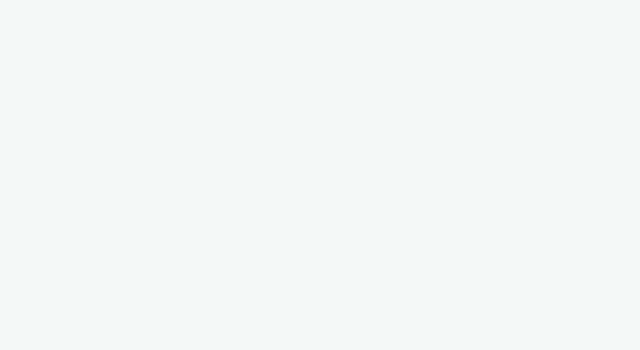
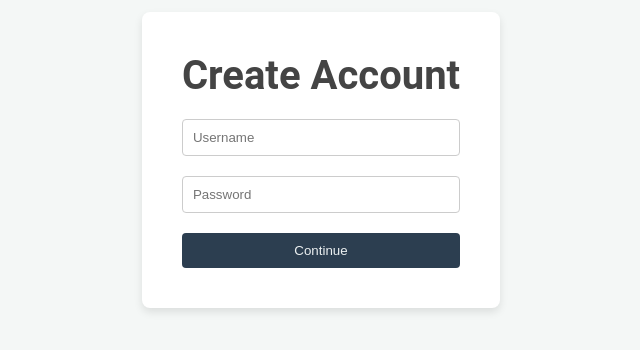
Before and after one commit to Rstarkey013/Bacnet, a React (Create React App) app: page /initial-signup in a window 1280 px wide. Before the commit this address had no page. Shown: the part 240-590 px from the top of the page, without its empty margins (319-959 px from the left). Built offline with nearby package versions, Linux system fonts and the light colour scheme.

Commit message:
Added InitialSignup and modified welcomepage and app.js

```diff
--- a/src/App.js
+++ b/src/App.js
@@ -4,20 +4,22 @@ import React from 'react';
 import { BrowserRouter as Router, Route, Routes } from 'react-router-dom';
 import WelcomePage from './components/WelcomePage';
 import Signup from './components/Signup';
+import InitialSignup from './components/InitialSignup';
 import Login from './components/Login';
 import Dashboard from './components/Dashboard';
 
-function App() {
+const App = () => {
   return (
     <Router>
       <Routes>
         <Route path="/" element={<WelcomePage />} />
+        <Route path="/initial-signup" element={<InitialSignup />} />
         <Route path="/signup" element={<Signup />} />
         <Route path="/login" element={<Login />} />
         <Route path="/dashboard" element={<Dashboard />} />
       </Routes>
     </Router>
   );
-}
+};
 
 export default App;
--- /dev/null
+++ b/src/components/InitialSignup.jsx
@@ -0,0 +1,98 @@
+// src/components/InitialSignup.jsx
+
+import React, { useState } from 'react';
+import { useNavigate } from 'react-router-dom';
+import styled from 'styled-components';
+
+const Container = styled.div`
+  display: flex;
+  justify-content: center;
+  align-items: center;
+  height: 100vh;
+  background-color: #f4f7f6;
+`;
+
+const Form = styled.form`
+  display: flex;
+  flex-direction: column;
+  background-color: #fff;
+  padding: 40px;
+  border-radius: 8px;
+  box-shadow: 0 4px 8px rgba(0, 0, 0, 0.1);
+`;
+
+const Title = styled.h1`
+  margin-bottom: 20px;
+  color: #444;
+`;
+
+const Input = styled.input`
+  margin-bottom: 20px;
+  padding: 10px;
+  border: 1px solid #ccc;
+  border-radius: 4px;
+`;
+
+const Button = styled.button`
+  padding: 10px;
+  border: none;
+  border-radius: 4px;
+  background-color: #2c3e50;
+  color: #ecf0f1;
+  cursor: pointer;
+
+  &:hover {
+    background-color: #34495e;
+  }
+`;
+
+const ErrorMessage = styled.p`
+  color: red;
+  margin-bottom: 20px;
+`;
+
+const InitialSignup = () => {
+  const [username, setUsername] = useState('');
+  const [password, setPassword] = useState('');
+  const [error, setError] = useState('');
+  const navigate = useNavigate();
+
+  const handleSubmit = (e) => {
+    e.preventDefault();
+    const passwordRegex = /^(?=.*[0-9])(?=.*[!@#$%^&*])/;
+
+    if (password.length < 8 || !passwordRegex.test(password)) {
+      setError('Password must be at least 8 characters long and contain at least one numerical value and one special character.');
+    } else {
+      setError('');
+      // Redirect to the next signup step
+      navigate('/signup');
+    }
+  };
+
+  return (
+    <Container>
+      <Form onSubmit={handleSubmit}>
+        <Title>Create Account</Title>
+        {error && <ErrorMessage>{error}</ErrorMessage>}
+        <Input
+          type="text"
+          placeholder="Username"
+          value={username}
+          onChange={(e) => setUsername(e.target.value)}
+          required
+        />
+        <Input
+          type="password"
+          placeholder="Password"
+          value={password}
+          onChange={(e) => setPassword(e.target.value)}
+          required
+        />
+        <Button type="submit">Continue</Button>
+      </Form>
+    </Container>
+  );
+};
+
+export default InitialSignup;
--- a/src/components/WelcomePage.jsx
+++ b/src/components/WelcomePage.jsx
@@ -1,3 +1,5 @@
+// src/components/WelcomePage.jsx
+
 import React from 'react';
 import { Link } from 'react-router-dom';
 import '../styles/WelcomePage.css';
@@ -24,7 +26,7 @@ const WelcomePage = () => {
       <div className="main-content">
         <h1>Welcome to Our Building Management System</h1>
         <div className="button-container">
-          <Link to="/signup" className="btn">Sign Up</Link>
+          <Link to="/initial-signup" className="btn">Sign Up</Link>
           <Link to="/login" className="btn">Log In</Link>
         </div>
 
```
